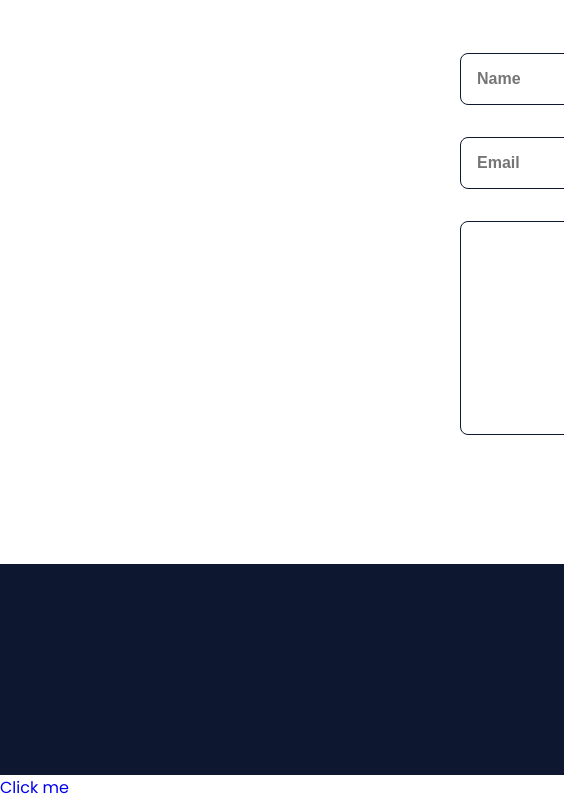
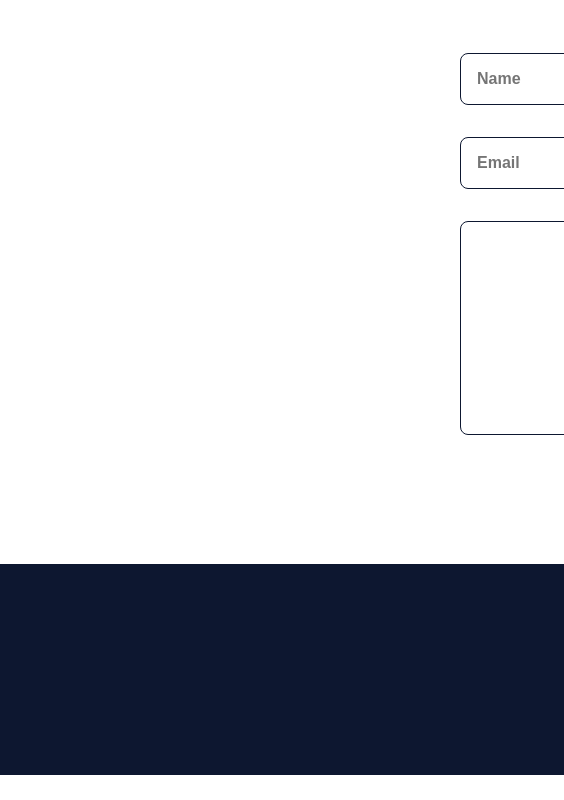
Before and after one commit to Vj-zx/Portfolio, a plain HTML site: page index.html in a window 1280 px wide. Shown: the part 2949-3749 px from the top of the page, 0-564 px from the left. After the commit the page ends 3724 px from the top, so only its background shows below. Drawn offline with nearby package versions, Linux system fonts and the light colour scheme.

Commit message:
Update index.html

```diff
--- a/index.html
+++ b/index.html
@@ -166,7 +166,6 @@
                 <a href="#" class="footer__icon"><i class='bx bxl-github' ></i></a>
             </div>
         </footer>
-        <a href="google69042c9fdc46a2c8.html">Click me</a>
         <script src="https://unpkg.com/scrollreveal"></script>
         <script src="script.js"></script>
     </body>
```
